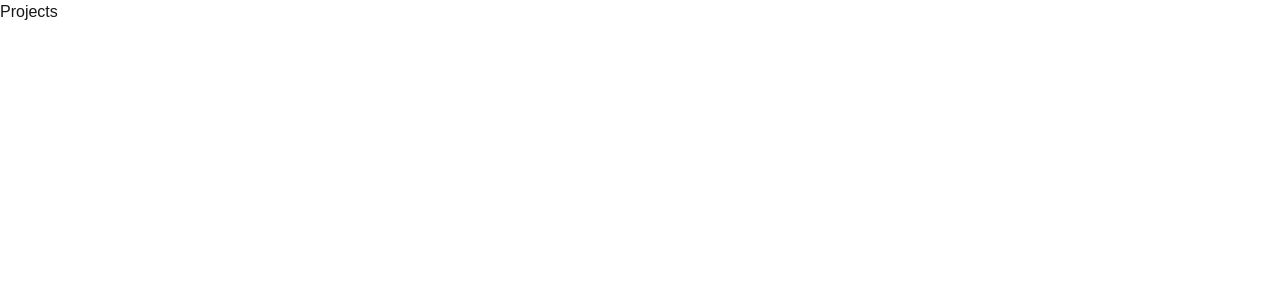
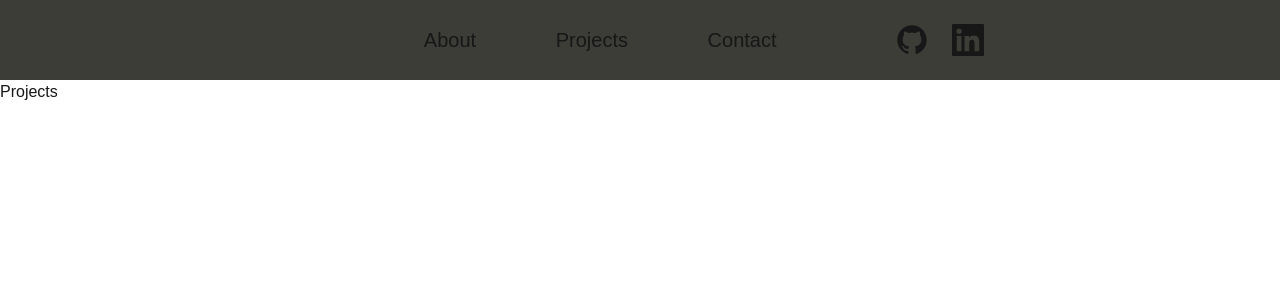
Before and after one commit to Ratnesh-Dhan/Ratnesh-Dhan.github.io, a Next.js app: page /Projects in a window 1280 px wide. Shown: the top 300 px of the page. Built offline with nearby package versions, Linux system fonts and the light colour scheme.

Commit message:
adding navbar to all pages

```diff
--- a/src/pages/Contact/index.tsx
+++ b/src/pages/Contact/index.tsx
@@ -1,8 +1,10 @@
+import Navbar from '@/components/Navbar'
 import React from 'react'
 
 const Contact = () => {
   return (
     <React.Fragment>
+        <Navbar />
         <h2 className='text-center text-2xl mt-20'>Contact Details</h2>
     </React.Fragment>
   )
--- a/src/pages/Projects/index.tsx
+++ b/src/pages/Projects/index.tsx
@@ -1,8 +1,12 @@
+import Navbar from '@/components/Navbar'
 import React from 'react'
 
 const Projects = () => {
   return (
-    <div>Projects</div>
+    <React.Fragment>
+      <Navbar />
+      <h2>Projects</h2>
+    </React.Fragment>
   )
 }
 
```
